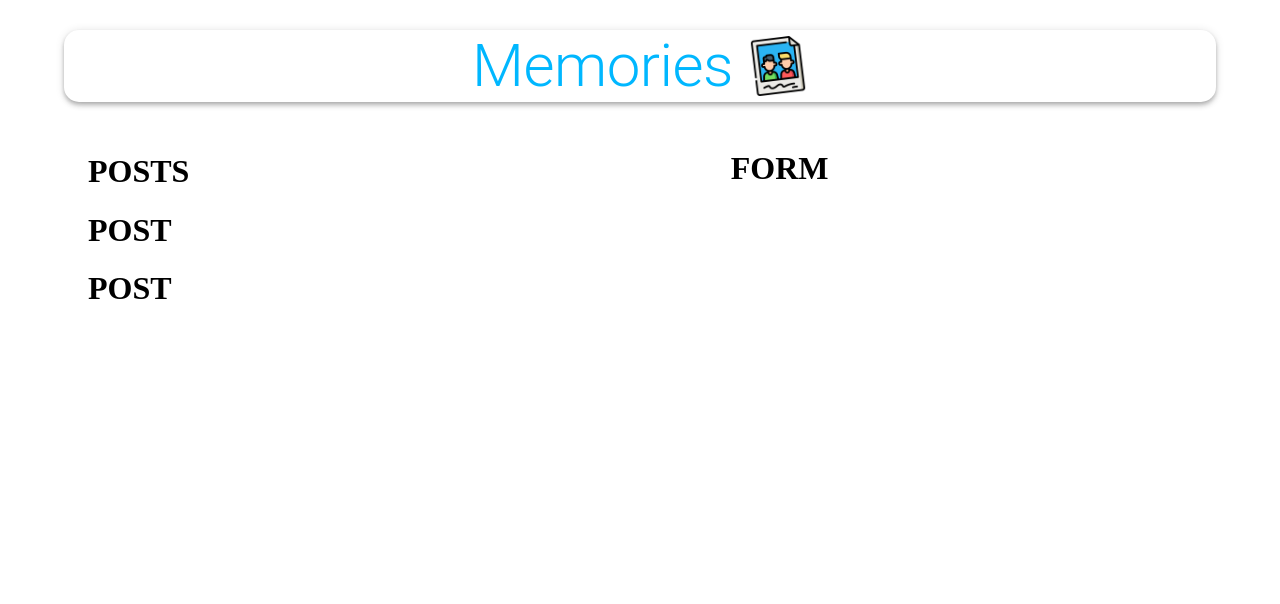
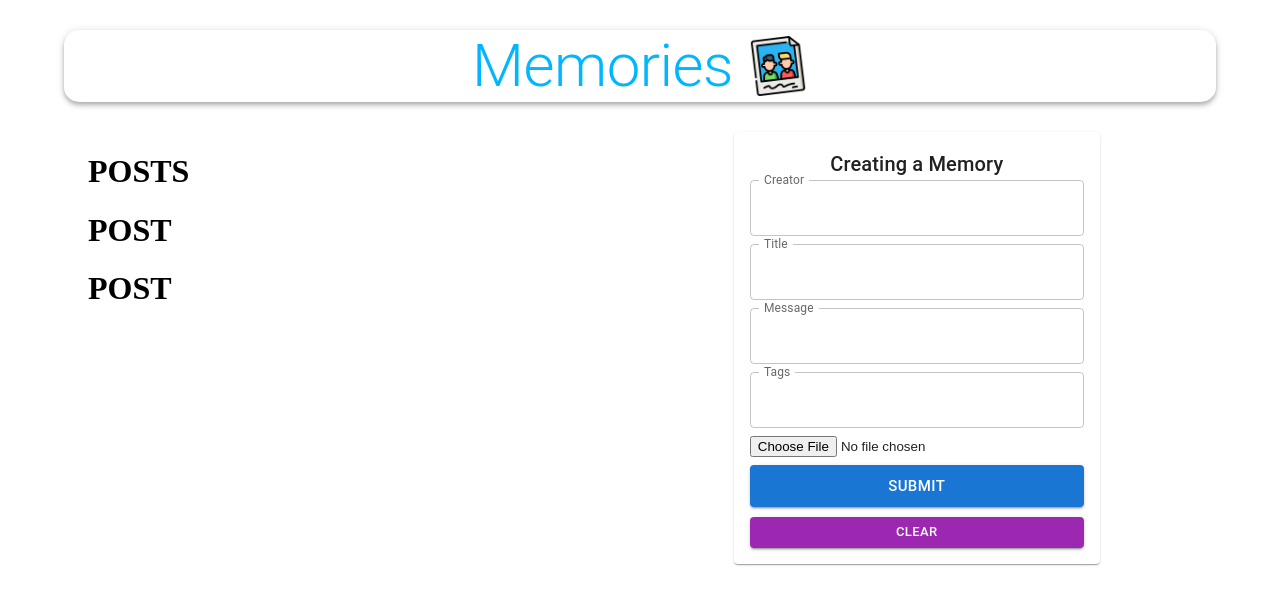
Before and after one commit to Dave2188/client, a React (Create React App) app: page / in a window 1280 px wide. Shown: the top 604 px of the page. Built offline with nearby package versions, Linux system fonts and the light colour scheme; no server answers.

Commit message:
finally got it for now

```diff
--- a/package.json
+++ b/package.json
@@ -11,6 +11,7 @@
 		"@testing-library/react": "^13.4.0",
 		"@testing-library/user-event": "^13.5.0",
 		"axios": "^0.27.2",
+		"cors": "^2.8.5",
 		"moment": "^2.29.4",
 		"react": "^18.2.0",
 		"react-dom": "^18.2.0",
--- a/src/App.js
+++ b/src/App.js
@@ -13,7 +13,6 @@
 	useEffect(() => {
 		dispatch(getPosts());
 	}, [dispatch]);
-
 	return (
 		<Container maxWidth="lg">
 			<AppBar style={styles.appBar} position="static" color="inherit">
@@ -33,8 +32,9 @@
 						<Grid item xs={12} sm={7}>
 							<Posts />
 						</Grid>
-						<Form />
-						<Grid item xs={12} sm={4}></Grid>
+						<Grid item xs={12} sm={4}>
+							<Form />
+						</Grid>
 					</Grid>
 				</Container>
 			</Grow>
--- a/src/actions/posts.js
+++ b/src/actions/posts.js
@@ -13,3 +13,13 @@
 
 	dispatch(action);
 };
+
+export const createPost = (post) => async (dispatch) => {
+	try {
+		const { data } = await api.createPost(post);
+
+		dispatch({ type: "CREATE", payload: { data } });
+	} catch (error) {
+		console.log("this isnt working");
+	}
+};
--- a/src/api/index.js
+++ b/src/api/index.js
@@ -1,5 +1,9 @@
 import axios from "axios";
 
-const url = "http://localhost:3001/posts";
+const url = "http://localhost:3005/posts";
 
 export const fetchPosts = () => axios.get(url);
+export const createPost = (newPost) =>
+	axios.post(url, newPost).catch((error) => {
+		console.log(error);
+	});
--- a/src/components/Form/form.js
+++ b/src/components/Form/form.js
@@ -1,13 +1,108 @@
-import React from "react";
-import { createTheme } from "./styles";
-import { ThemeProvider } from "@mui/material";
-import { TextField, Button, Typography, paper } from "@mui/material";
+import React, { useState } from "react";
+import { formTheme } from "./styles";
+import { ThemeProvider, createTheme } from "@mui/material/styles";
+import { TextField, Button, Typography, Paper } from "@mui/material";
+import FileBase from "react-file-base64";
+import { useDispatch } from "react-redux";
+import { createPost } from "../../actions/posts";
 
-const formTheme = createTheme();
 const Form = () => {
+	const [postData, setPostData] = useState({
+		creator: " ",
+		title: " ",
+		message: " ",
+		tags: " ",
+		selectedFile: " ",
+	});
+	const classes = createTheme(formTheme);
+	const dispatch = useDispatch();
+
+	const handleSubmit = (e) => {
+		e.preventDefault();
+
+		dispatch(createPost(postData));
+	};
+	const clear = () => {};
+
 	return (
-		<ThemeProvider theme={formTheme}>
-			<h1>FORM</h1>
+		<ThemeProvider theme={classes}>
+			<Paper style={classes.paper}>
+				<form autoComplete="off" noValidate onSubmit={handleSubmit}>
+					<Typography sx={{ textAlign: "center" }} variant="h6">
+						Creating a Memory
+					</Typography>
+					<TextField
+						sx={{ marginBottom: "8px" }}
+						name="creator"
+						variant="outlined"
+						label="Creator"
+						fullWidth
+						value={postData.creator}
+						onChange={(e) =>
+							setPostData({ ...postData, creator: e.target.value })
+						}
+					/>
+					<TextField
+						sx={{ marginBottom: "8px" }}
+						name="title"
+						variant="outlined"
+						label="Title"
+						fullWidth
+						value={postData.title}
+						onChange={(e) =>
+							setPostData({ ...postData, title: e.target.value })
+						}
+					/>
+					<TextField
+						sx={{ marginBottom: "8px" }}
+						name="message"
+						variant="outlined"
+						label="Message"
+						fullWidth
+						value={postData.message}
+						onChange={(e) =>
+							setPostData({ ...postData, message: e.target.value })
+						}
+					/>
+					<TextField
+						sx={{ marginBottom: "8px" }}
+						name="tags"
+						variant="outlined"
+						label="Tags"
+						fullWidth
+						value={postData.tags}
+						onChange={(e) => setPostData({ ...postData, tags: e.target.value })}
+					/>
+					<div style={{ marginBottom: 8 }}>
+						<FileBase
+							type="file"
+							multiple={false}
+							onDone={({ base64 }) =>
+								setPostData({ ...postData, selectedFile: base64 })
+							}
+						/>
+					</div>
+					<Button
+						style={classes.buttonSubmit}
+						variant="contained"
+						color="primary"
+						size="large"
+						type="submit"
+						fullWidth
+					>
+						Submit
+					</Button>
+					<Button
+						variant="contained"
+						color="secondary"
+						size="small"
+						onClick={clear}
+						fullWidth
+					>
+						Clear
+					</Button>
+				</form>
+			</Paper>
 		</ThemeProvider>
 	);
 };
--- a/src/components/Form/styles.js
+++ b/src/components/Form/styles.js
@@ -1,13 +1,13 @@
-import { createTheme } from "@mui/material/styles";
+import { Theme } from "@emotion/styled";
 
-createTheme((theme) => ({
+export const formTheme = {
 	root: {
-		"& .MuiTextField-root": {
-			margin: theme.spacing(1),
+		"& .MuiOutlinedInput-root": {
+			margin: "8px",
 		},
 	},
 	paper: {
-		padding: theme.spacing(2),
+		padding: "16px",
 	},
 	form: {
 		display: "flex",
@@ -15,12 +15,10 @@
 		justifyContent: "center",
 	},
 	fileInput: {
-		width: "97%",
-		margin: "10px 0",
+		width: "100%",
+		margin: "10px, 0",
 	},
 	buttonSubmit: {
 		marginBottom: 10,
 	},
-}));
-
-export { createTheme };
+};
--- a/src/components/Posts/Post/post.js
+++ b/src/components/Posts/Post/post.js
@@ -1,9 +1,8 @@
 import React from "react";
-import { createTheme } from "./style";
+import { postTheme } from "./style";
 import { ThemeProvider } from "@mui/material/styles";
 
 const Post = () => {
-	const postTheme = createTheme();
 	return (
 		<ThemeProvider theme={postTheme}>
 			<h1>POST</h1>
--- a/src/components/Posts/Post/style.js
+++ b/src/components/Posts/Post/style.js
@@ -1,6 +1,6 @@
 import { createTheme } from "@mui/material/styles";
 
-createTheme({
+export const postTheme = createTheme({
 	media: {
 		height: 0,
 		paddingTop: "56.25%",
@@ -50,5 +50,3 @@
 		justifyContent: "space-between",
 	},
 });
-
-export { createTheme };
--- a/src/components/Posts/Posts.js
+++ b/src/components/Posts/Posts.js
@@ -1,12 +1,11 @@
 import React from "react";
 import Post from "./Post/post.js";
-import { createTheme } from "./styles";
+import { postsTheme } from "./styles";
 import { useSelector } from "react-redux";
 import { ThemeProvider } from "@mui/material/styles";
 
 const Posts = () => {
 	const posts = useSelector((state) => state.posts);
-	const postsTheme = createTheme();
 
 	console.log(posts);
 
--- a/src/components/Posts/styles.js
+++ b/src/components/Posts/styles.js
@@ -1,16 +1,12 @@
-import { createTheme } from "@mui/material/styles";
-
-createTheme((theme) => ({
+export const postsTheme = {
 	mainContainer: {
 		display: "flex",
 		alignItems: "center",
 	},
 	smMargin: {
-		margin: theme.spacing(1),
+		margin: "8px",
 	},
 	actionDiv: {
 		textAlign: "center",
 	},
-}));
-
-export { createTheme };
+};
--- a/src/reducers/posts.js
+++ b/src/reducers/posts.js
@@ -1,11 +1,11 @@
-export default (Posts = [], action) => {
+export default (posts = [], action) => {
 	switch (action.type) {
 		case "FETCH_ALL":
 			return action.payload;
 		case "CREATE":
-			return Posts;
+			return [...posts, action.payload];
 
 		default:
-			return Posts;
+			return posts;
 	}
 };
```
Also changed, not shown: 1 other file (tests, documents, lock files or other folders).
